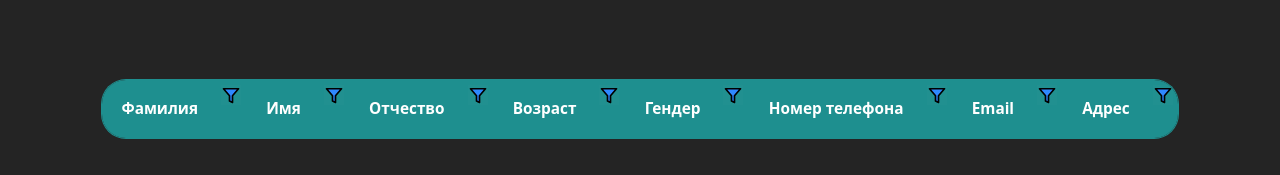
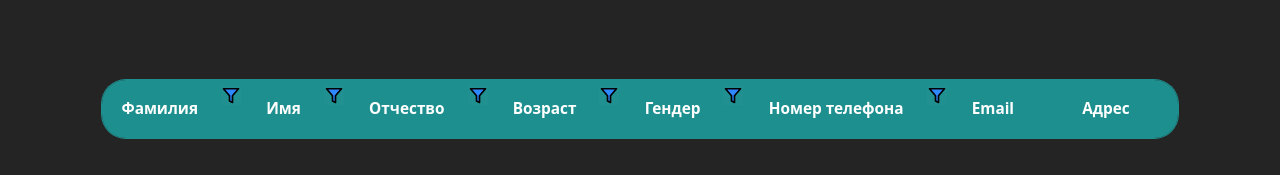
Before and after one commit to Pollikkk/Test_table, a React (Vite) app: page / in a window 1280 px wide. Shown: the top 175 px of the page. Built offline with nearby package versions, Linux system fonts and the light colour scheme; no server answers.

Commit message:
доработка фильтров

```diff
--- a/src/components/TableHeaderCell.css
+++ b/src/components/TableHeaderCell.css
@@ -1,6 +1,7 @@
 .cell{
   position: relative;
   padding-right: 28px;
+  cursor: pointer;
 }
 
 .filter{
@@ -27,9 +28,9 @@
   width: 20px;
 }
 
-.filterPopover {
+.filterModal {
   position: absolute;
   top: 24px;
   right: 0;
-  width: 100%;
+  width: 10vw;
 }
--- a/src/components/TableHeaderCell.jsx
+++ b/src/components/TableHeaderCell.jsx
@@ -47,12 +47,14 @@ const TableHeaderCell = ({ field, label}) => {
                 </div>
 
                 <div className="filter">
-                    <img
-                        className="filterImg"
-                        src={filterIcon}
-                        alt="filter"
-                        onClick={closeOpenFilter}
-                    />
+                    {field && (
+                        <img
+                            className="filterImg"
+                            src={filterIcon}
+                            alt="filter"
+                            onClick={closeOpenFilter}
+                        />)
+                    }
 
                     {activeFilterField === field && (
                         <div class="filterModal">
```
